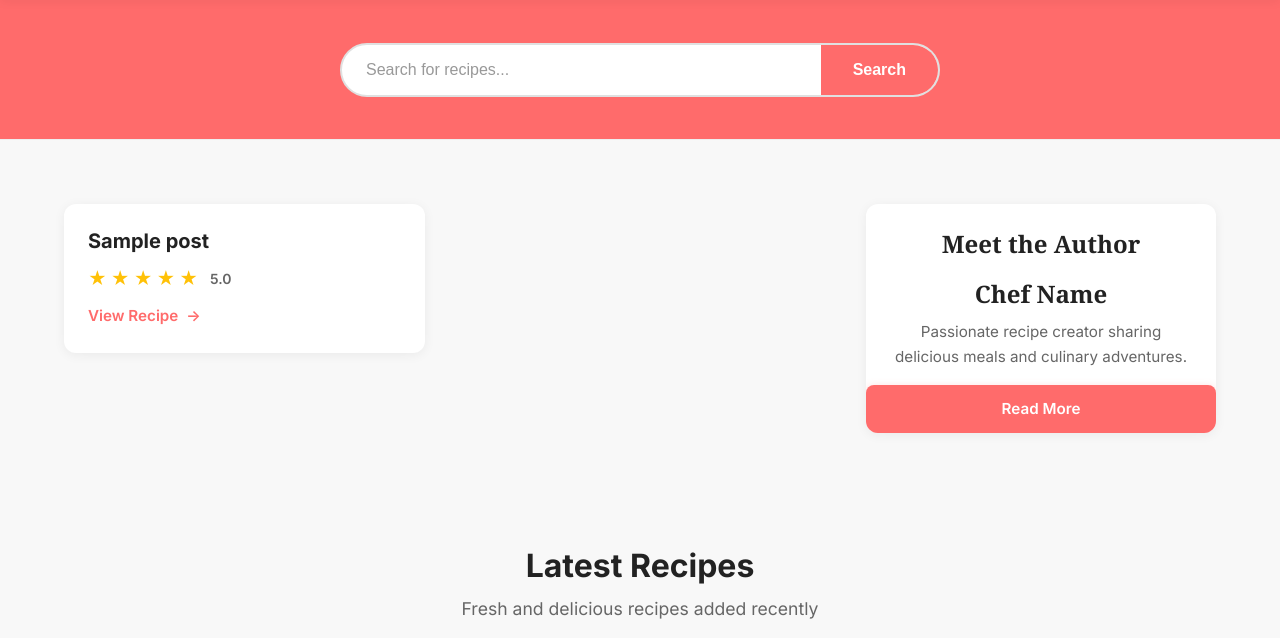
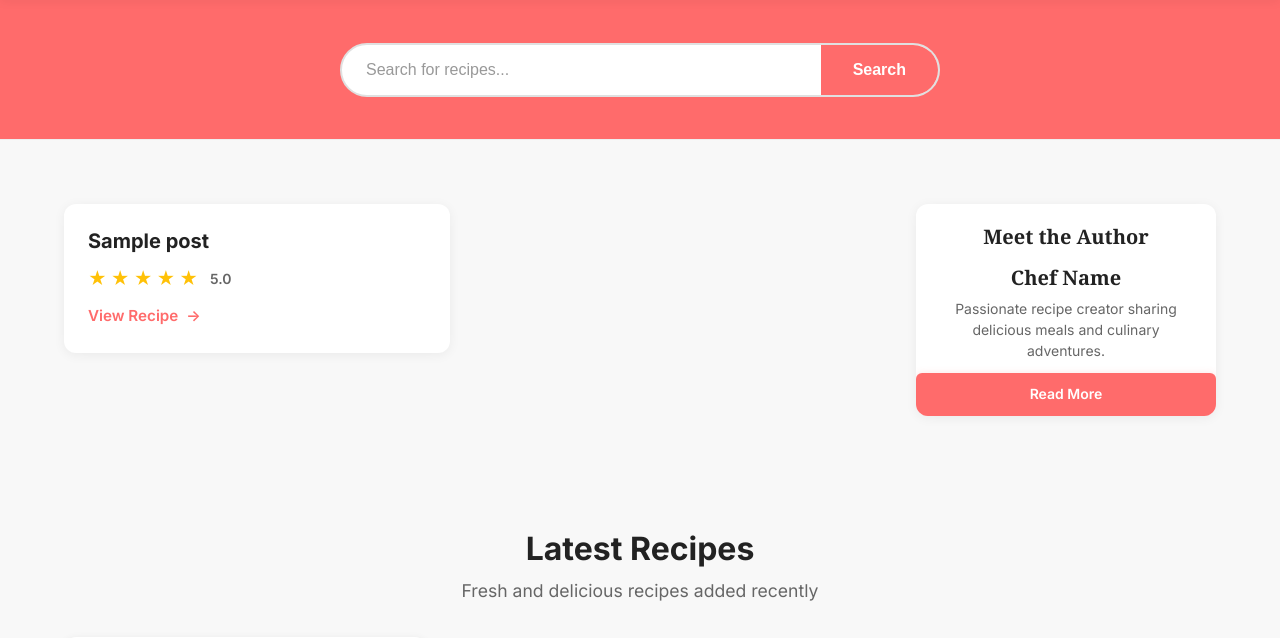
Before and after one commit to fati123bella/theme5, a WordPress theme: template front-page.php in a window 1280 px wide. Shown: the part 72-710 px from the top of the page. Run offline with PHP 8.4 and a stand-in for WordPress, Linux system fonts and the light colour scheme; the site name, menu and one post (Sample post) are stand-ins, and other content is empty; some libraries are stand-ins or nearby versions; some web fonts are replaced.

Commit message:
Refactor author box with circular thumbnail and card-matched sizing
Author Image Changes:
- Convert from rectangular 4/5 aspect ratio to circular (1/1) thumbnail
- Add border-radius: 50% for perfect circle shape
- Set max-width: 280px for proportional sizing
- Center image with margin: auto
- Add subtle box-shadow for depth (0 4px 12px rgba(0,0,0,0.1))
- Adjust top margin to 1.5rem for breathing room

Author Box Sizing:
- Reduce desktop width from 350px to 300px (grid-template-columns: 1fr 300px)
- More compact padding throughout (1rem instead of 1.5rem)
- Reduce title size from 1.5rem to 1.25rem
- Reduce author name from 1.5rem to 1.25rem
- Reduce bio font-size from 0.95rem to 0.875rem
- Reduce line-height on bio from 1.6 to 1.5

Author Button & Social Updates:
- Reduce button padding and font size for compact style
- Social icons: 36px (reduced from 40px)
- Reduce social gap from 0.75rem to 0.625rem
- Reduce margins and spacing throughout

Result:
- Author box now same size as editor's pick cards
- Circular profile image creates modern look
- Maintains all functionality and hover effects
- Better proportions and visual balance

```diff
--- a/assets/css/editors-picks.css
+++ b/assets/css/editors-picks.css
@@ -51,7 +51,7 @@
 /* Desktop: Side by side */
 @media (min-width: 992px) {
     .editors-picks-layout {
-        grid-template-columns: 1fr 350px;
+        grid-template-columns: 1fr 300px;
     }
 }
 
@@ -286,22 +286,26 @@
 /* Author Box Title */
 .author-box-title {
     font-family: 'Playfair Display', Georgia, serif;
-    font-size: 1.5rem;
+    font-size: 1.25rem;
     font-weight: 700;
     color: #222;
     margin: 0;
-    padding: 1.5rem 1.5rem 0;
+    padding: 1.25rem 1rem 0;
     text-align: center;
     line-height: 1.3;
 }
 
-/* Profile Image - 4:5 Aspect Ratio (matches post cards) */
+/* Profile Image - Circular Thumbnail */
 .author-image {
     position: relative;
     width: 100%;
-    aspect-ratio: 4 / 5;
+    max-width: 280px;
+    aspect-ratio: 1 / 1;
     overflow: hidden;
     background: #f0f0f0;
+    border-radius: 50%;
+    margin: 1.5rem auto 0;
+    box-shadow: 0 4px 12px rgba(0, 0, 0, 0.1);
 }
 
 .author-image img {
@@ -315,41 +319,41 @@
 .author-box-inner > .author-bio,
 .author-box-inner > .author-read-more,
 .author-box-inner > .author-socials {
-    padding-left: 1.5rem;
-    padding-right: 1.5rem;
+    padding-left: 1rem;
+    padding-right: 1rem;
 }
 
 /* Author Name */
 .author-name {
     font-family: 'Playfair Display', Georgia, serif;
-    font-size: 1.5rem;
+    font-size: 1.25rem;
     font-weight: 700;
     color: #222;
-    margin: 1.25rem 0 0;
+    margin: 1rem 0 0;
     line-height: 1.2;
     text-align: center;
 }
 
 /* Author Bio */
 .author-bio {
-    font-size: 0.95rem;
-    line-height: 1.6;
+    font-size: 0.875rem;
+    line-height: 1.5;
     color: #666;
-    margin: 0.75rem 0 0;
+    margin: 0.5rem 0 0;
     text-align: center;
 }
 
 /* Author Read More Button */
 .author-read-more {
     display: inline-block;
-    margin: 1rem 0 0;
-    padding: 0.75rem 1.5rem;
+    margin: 0.75rem 0 0;
+    padding: 0.625rem 1.25rem;
     background: #ff6b6b;
     color: #fff;
     font-weight: 600;
-    font-size: 0.95rem;
+    font-size: 0.875rem;
     text-decoration: none;
-    border-radius: 8px;
+    border-radius: 6px;
     transition: all 0.3s ease;
     text-align: center;
     box-shadow: 0 2px 8px rgba(255, 107, 107, 0.3);
@@ -366,17 +370,17 @@
     display: flex;
     align-items: center;
     justify-content: center;
-    gap: 0.75rem;
-    margin: 1.25rem 0;
-    padding-bottom: 1.5rem;
+    gap: 0.625rem;
+    margin: 0.75rem 0;
+    padding-bottom: 1rem;
 }
 
 .social-icon {
     display: flex;
     align-items: center;
     justify-content: center;
-    width: 40px;
-    height: 40px;
+    width: 36px;
+    height: 36px;
     border-radius: 50%;
     background: #f8f8f8;
     color: #666;
```
